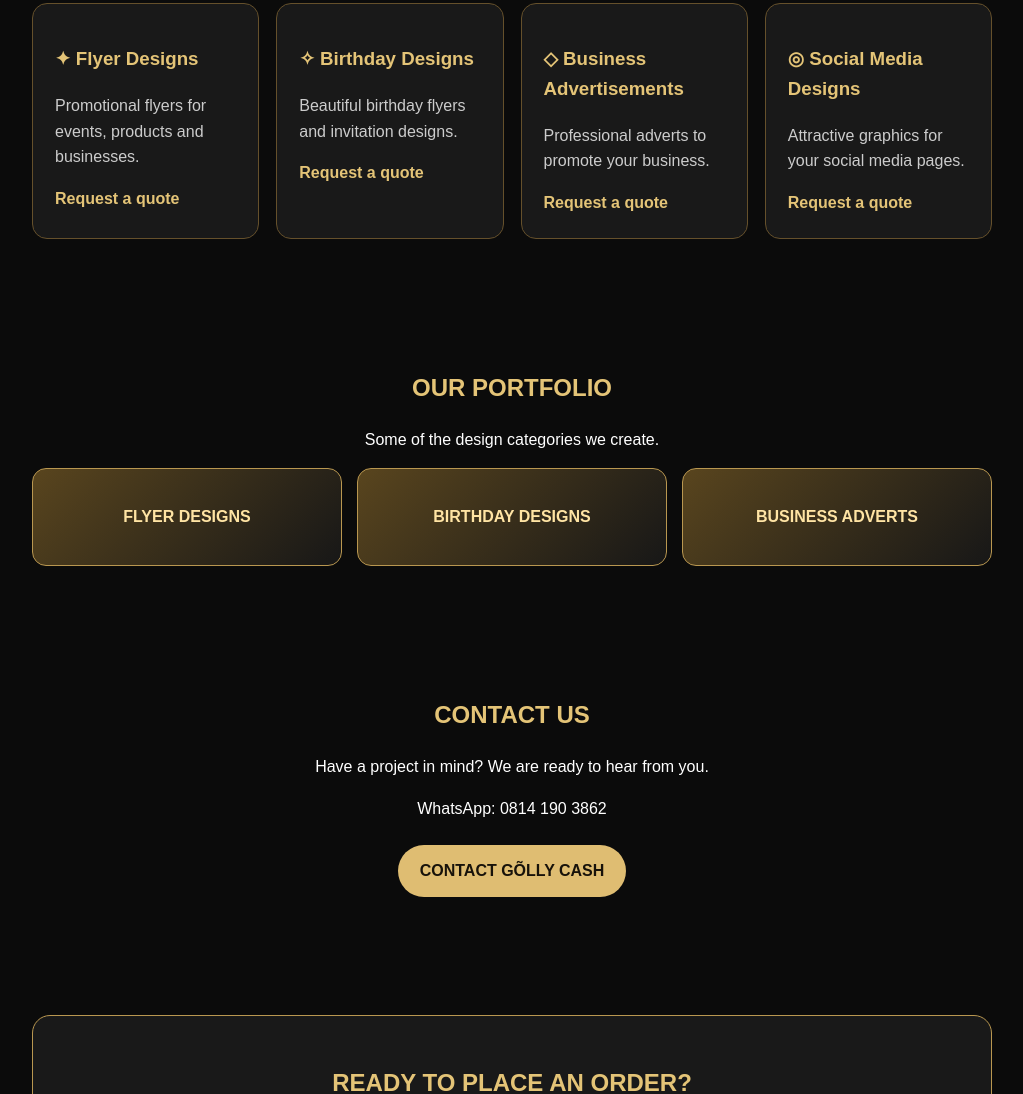
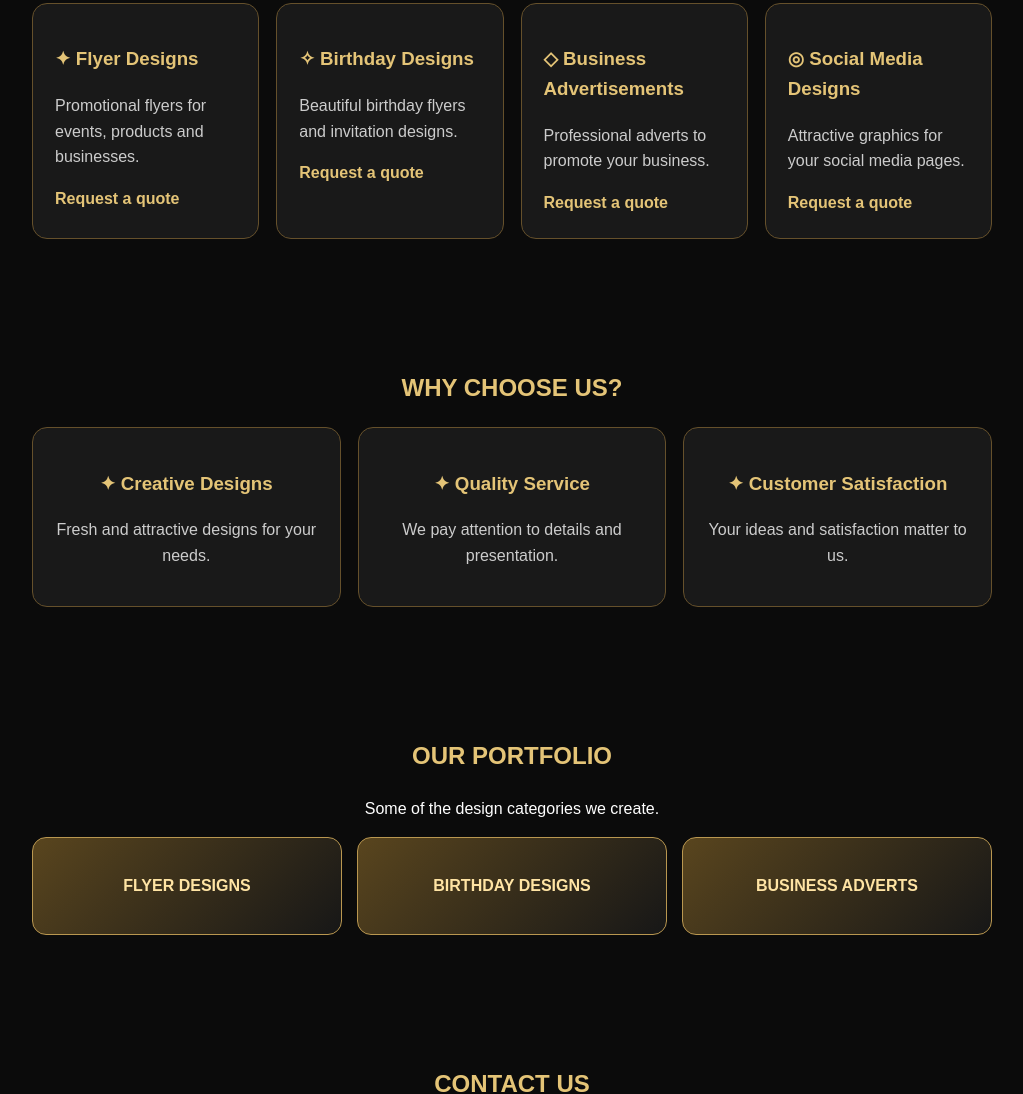
Before and after one commit to bamigbolagbolahan58-debug/golly-cash-creative-services, a plain HTML site: page index.html in a window 1280 px wide. Shown: the part 1099-2193 px from the top of the page, without its empty margins (128-1151 px from the left). Drawn offline with Linux system fonts and the light colour scheme.

Commit message:
Update index.html

```diff
--- a/index.html
+++ b/index.html
@@ -65,7 +65,23 @@ footer{text-align:center;padding:25px;border-top:1px solid #65502b;color:#bbb}
 <div class="card"><h3>◎ Social Media Designs</h3><p>Attractive graphics for your social media pages.</p><div class="price">Request a quote</div></div>
 </div>
 </section>
-
+<section class="center">
+<h2>WHY CHOOSE US?</h2>
+<div class="cards">
+<div class="card">
+<h3>✦ Creative Designs</h3>
+<p>Fresh and attractive designs for your needs.</p>
+</div>
+<div class="card">
+<h3>✦ Quality Service</h3>
+<p>We pay attention to details and presentation.</p>
+</div>
+<div class="card">
+<h3>✦ Customer Satisfaction</h3>
+<p>Your ideas and satisfaction matter to us.</p>
+</div>
+</div>
+</section>
 <section id="portfolio">
 <div class="center"><h2>OUR PORTFOLIO</h2><p>Some of the design categories we create.</p></div>
 <div class="samples">
```
